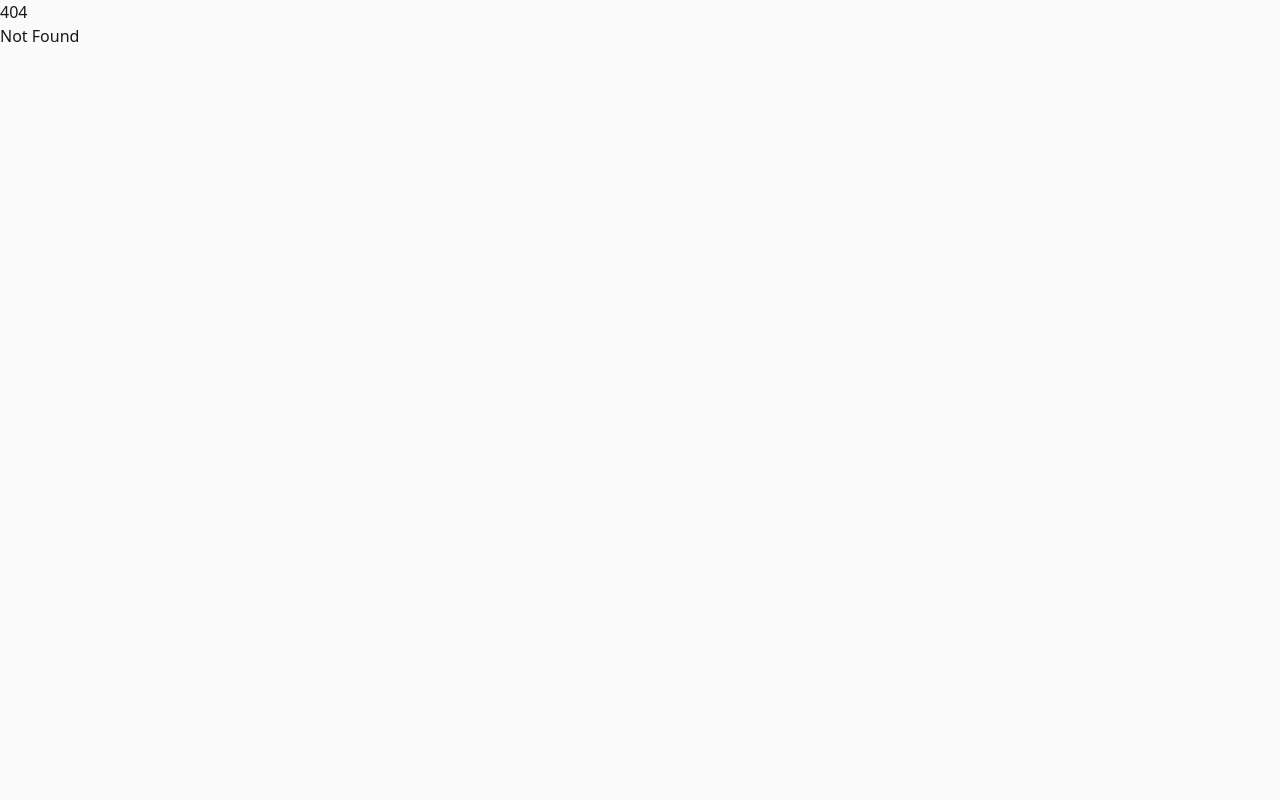
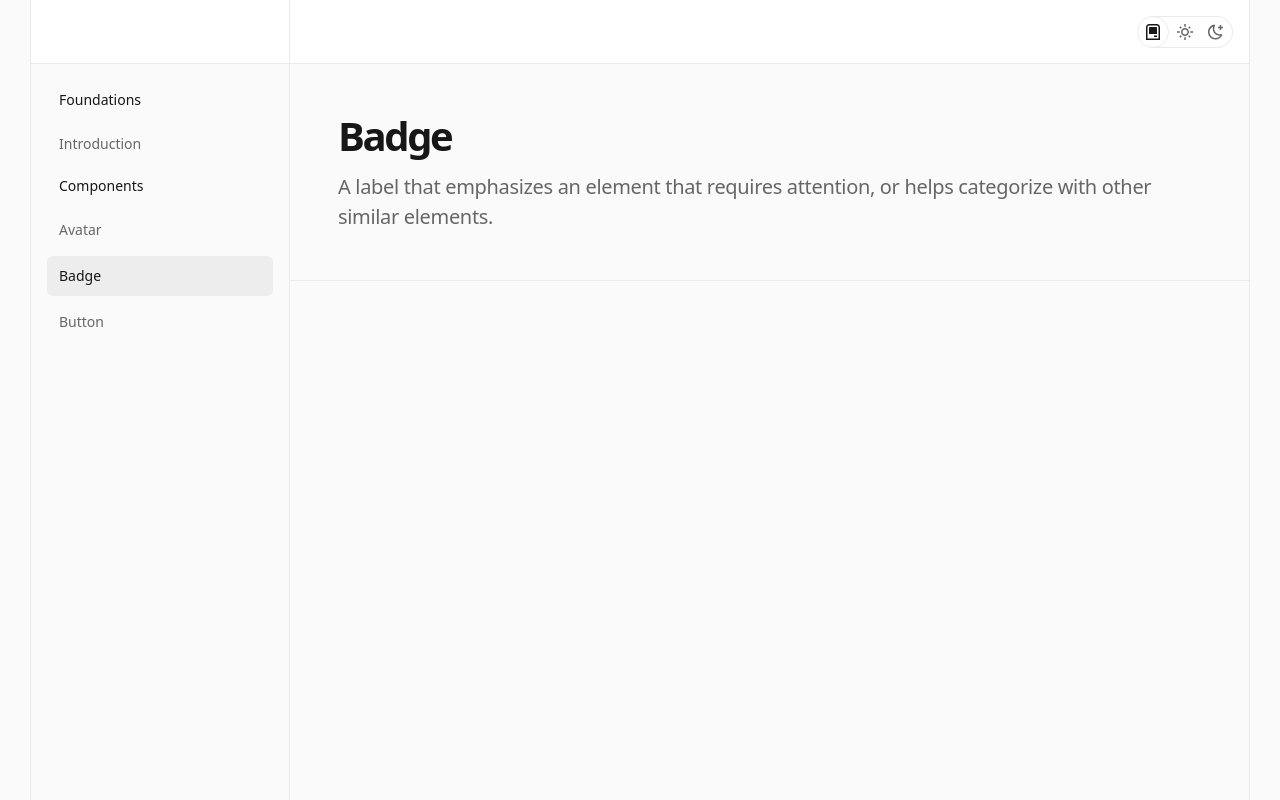
Before and after one commit to kampsy/ui, a SvelteKit app: page /badge in a window 1280 px wide. Before the commit this address had no page. Built offline with nearby package versions, Linux system fonts and the light colour scheme.

Commit message:
add aside, badge & avatar page

```diff
--- /dev/null
+++ b/src/docs/ui/aside.svelte
@@ -0,0 +1,47 @@
+<script lang="ts">
+	import type { AsideT } from './types.js';
+	import { page } from '$app/stores';
+
+	type propsT = {
+		asideDataList?: Array<AsideT>;
+	};
+
+	let { asideDataList = undefined }: propsT = $props();
+
+	const setActive = (url: string) => {
+		if ($page.url.pathname.endsWith(url)) {
+			return 'text-light-gray-1000 dark:text-dark-gray-1000 bg-light-gray-alpha-100 dark:bg-dark-gray-alpha-100 ';
+		}
+		return 'text-light-gray-900 dark:text-dark-gray-900';
+	};
+</script>
+
+<div class="w-full h-full px-4 pb-[14px] pt-4 overflow-y-auto">
+	{#if asideDataList}
+		{#each asideDataList as aisdeData}
+			<div>
+				<p
+					class="w-full h-[40px] flex items-center gap-2 mb-0.5 pl-3 py-1.5 text-[14px] font-medium leading-[20px] capitalize text-light-gray-1000 dark:text-dark-gray-1000"
+				>
+					{aisdeData?.title || ''}
+				</p>
+				<ul class="relative space-y-0.5">
+					{#if aisdeData.ul}
+						{#each aisdeData.ul as list}
+							<li class="py-[2px]">
+								<a class="group" href={list?.url || '/#'}
+									><span
+										class="w-full h-[40px] {setActive(
+											list?.url || ''
+										)} capitalize group-hover:bg-light-gray-alpha-100 dark:group-hover:bg-dark-gray-alpha-100 flex items-center rounded-md px-3 py-1.5 text-[14px] font-normal leading-[20px] group-hover:text-light-gray-1000 dark:group-hover:text-dark-gray-1000"
+										>{list?.name || ''}</span
+									></a
+								>
+							</li>
+						{/each}
+					{/if}
+				</ul>
+			</div>
+		{/each}
+	{/if}
+</div>
--- a/src/docs/ui/shell.svelte
+++ b/src/docs/ui/shell.svelte
@@ -5,7 +5,7 @@
 	import { scheme } from '../utils/colorScheme.svelte.js';
 	import type { Snippet } from 'svelte';
 
-    let { contSlot}: { contSlot: Snippet } = $props();
+    let { asideSlot,contSlot}: { asideSlot: Snippet, contSlot: Snippet } = $props();
 
 	let selected = $state('system');
 
@@ -148,6 +148,6 @@
 		class="border-l border-r border-light-gray-200 dark:border-dark-gray-400 sticky bottom-0 top-[64px] order-1 hidden w-[260px] flex-col min-[1200px]:flex"
 		style="height:calc(100vh - 64px);"
 	>
-		<!---->
+		{@render asideSlot()}
 	</aside>
 </main>
--- /dev/null
+++ b/src/docs/ui/types.ts
@@ -0,0 +1,7 @@
+export type AsideT = {
+    title: string
+    ul: Array<{
+        name: string
+        url: string
+    }>
+}
--- /dev/null
+++ b/src/docs/utils/data.ts
@@ -0,0 +1,32 @@
+import type { AsideT } from '../../docs/ui/types.ts';
+
+export const asideData: Array<AsideT> = [
+    {
+        title: 'foundations',
+        ul: [
+            {
+                name: 'introduction',
+                url: '/introduction'
+            }
+        ]
+
+    },
+    {
+        title: 'components',
+        ul: [
+            {
+                name: 'avatar',
+                url: '/avatar'
+            },
+            {
+                name: 'badge',
+                url: '/badge'
+            },
+            {
+                name: 'button',
+                url: '/button'
+            }
+        ]
+
+    }
+]
--- /dev/null
+++ b/src/routes/avatar/+page.svelte
@@ -0,0 +1,33 @@
+<script lang="ts">
+	import Aside from '$lib/../docs/ui/aside.svelte';
+	import Row from '$lib/../docs/ui/row.svelte';
+	import Shell from '$lib/../docs/ui/shell.svelte';
+	import { asideData } from '$lib/../docs/utils/data.js';
+
+
+</script>
+
+{#snippet avatar()}
+	<Row>
+		<h1
+			class="first-letter:capitalize text-light-gray-1000 dark:text-dark-gray-1000 text-[24px] lg:text-[40px] font-semibold leading-[32px] lg:leading-[48px] tracking-[-0.96px] lg:tracking-[-2.4px] mb-3"
+		>
+			avatar
+		</h1>
+		<p
+			class="first-letter:capitalize text-light-gray-900 dark:text-dark-gray-900 text-[16px] lg:text-[20px] font-normal leading-[24px] lg:leading-[30px] tracking-normal lg:tracking-[-0.33px]"
+		>
+			Avatars represent a user or a team. Stacked avatars represent a group of people
+		</p>
+	</Row>
+{/snippet}
+
+{#snippet cont()}
+	{@render avatar()}
+{/snippet}
+
+{#snippet aside()}
+	<Aside asideDataList={asideData} />
+{/snippet}
+
+<Shell asideSlot={aside} contSlot={cont} />
--- /dev/null
+++ b/src/routes/badge/+page.svelte
@@ -0,0 +1,32 @@
+<script lang="ts">
+	import Aside from '$lib/../docs/ui/aside.svelte';
+	import Row from '$lib/../docs/ui/row.svelte';
+	import Shell from '$lib/../docs/ui/shell.svelte';
+	import { asideData } from '$lib/../docs/utils/data.js';
+</script>
+
+{#snippet badge()}
+	<Row>
+		<h1
+			class="first-letter:capitalize text-light-gray-1000 dark:text-dark-gray-1000 text-[24px] lg:text-[40px] font-semibold leading-[32px] lg:leading-[48px] tracking-[-0.96px] lg:tracking-[-2.4px] mb-3"
+		>
+			badge
+		</h1>
+		<p
+			class="first-letter:capitalize text-light-gray-900 dark:text-dark-gray-900 text-[16px] lg:text-[20px] font-normal leading-[24px] lg:leading-[30px] tracking-normal lg:tracking-[-0.33px]"
+		>
+			A label that emphasizes an element that requires attention, or helps categorize with other
+			similar elements.
+		</p>
+	</Row>
+{/snippet}
+
+{#snippet cont()}
+	{@render badge()}
+{/snippet}
+
+{#snippet aside()}
+	<Aside asideDataList={asideData} />
+{/snippet}
+
+<Shell asideSlot={aside} contSlot={cont} />
--- a/src/routes/button/+page.svelte
+++ b/src/routes/button/+page.svelte
@@ -1,9 +1,11 @@
 <script lang="ts">
-	import Button from '$lib/button/button.svelte';
-	import ArrowLeft from '$lib/icons/arrow-left.svelte';
-	import ArrowRight from '$lib/icons/arrow-right.svelte';
-	import Row from '../../docs/ui/row.svelte';
-	import Shell from '../../docs/ui/shell.svelte';
+	import { ArrowLeft, ArrowRight } from '$lib/icons/index.js';
+	import { Button } from '$lib/index.js';
+	import Aside from '$lib/../docs/ui/aside.svelte';
+	import Row from '$lib/../docs/ui/row.svelte';
+	import Shell from '$lib/../docs/ui/shell.svelte';
+	import { asideData } from '$lib/../docs/utils/data.js';
+
 </script>
 
 {#snippet button()}
@@ -14,7 +16,7 @@
 			button
 		</h1>
 		<p
-			class="first-letter:capitalize text-light-gray-900 dark:text-dark-gray-900 text-[16px] lg:text-[20px] font-normal leading-[24px] lg:leading-[30px] tracking-normal  lg:tracking-[-0.33px]"
+			class="first-letter:capitalize text-light-gray-900 dark:text-dark-gray-900 text-[16px] lg:text-[20px] font-normal leading-[24px] lg:leading-[30px] tracking-normal lg:tracking-[-0.33px]"
 		>
 			Trigger an action or event, such as submitting a form or displaying a dialog.
 		</p>
@@ -100,6 +102,7 @@
 			</div>
 		</div>
 	</Row>
+
 {/snippet}
 
 {#snippet rounded()}
@@ -196,4 +199,8 @@
 	{@render disabled()}
 {/snippet}
 
-<Shell contSlot={cont} />
+{#snippet aside()}
+	<Aside asideDataList={asideData} />
+{/snippet}
+
+<Shell asideSlot={aside} contSlot={cont} />
```
